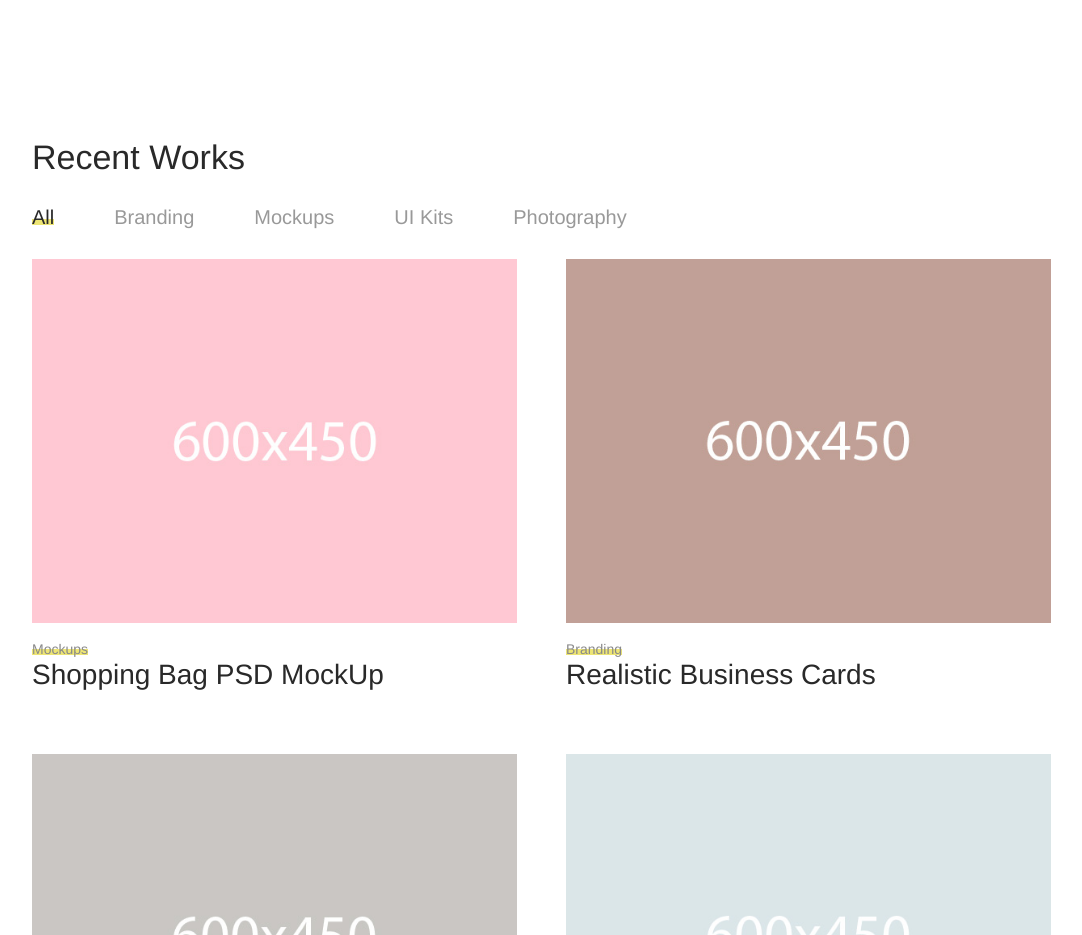
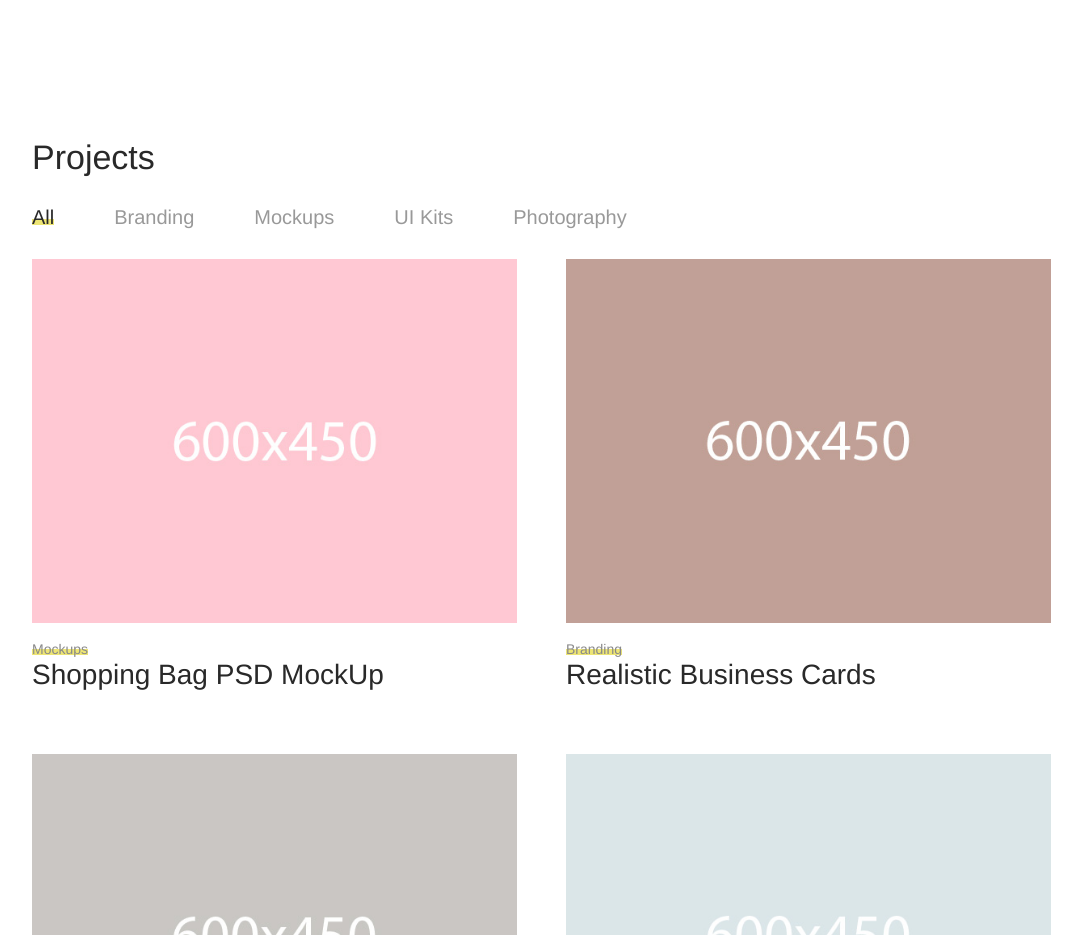
Before and after one commit to Priyank-Prajapati/Priyank_portfolio, a plain HTML site: page index-particles.html in a window 1280 px wide. Shown: the part 2520-3455 px from the top of the page, without its empty margins (98-1180 px from the left). Drawn offline with nearby package versions, Linux system fonts and the light colour scheme; files that its build step writes are made by us from their sources; files whose address does not match are found by name.

Commit message:
Changes to the title

```diff
--- a/index-particles.html
+++ b/index-particles.html
@@ -157,7 +157,7 @@
 			<div class="section works align-left" id="works-section">
 				<div class="fw">
 					<div class="titles animated">
-						<div class="title">Recent Works</div>
+						<div class="title">Projects</div>
 					</div>
 					<div class="filters animated">
 						<div class="f_btn active">
```
